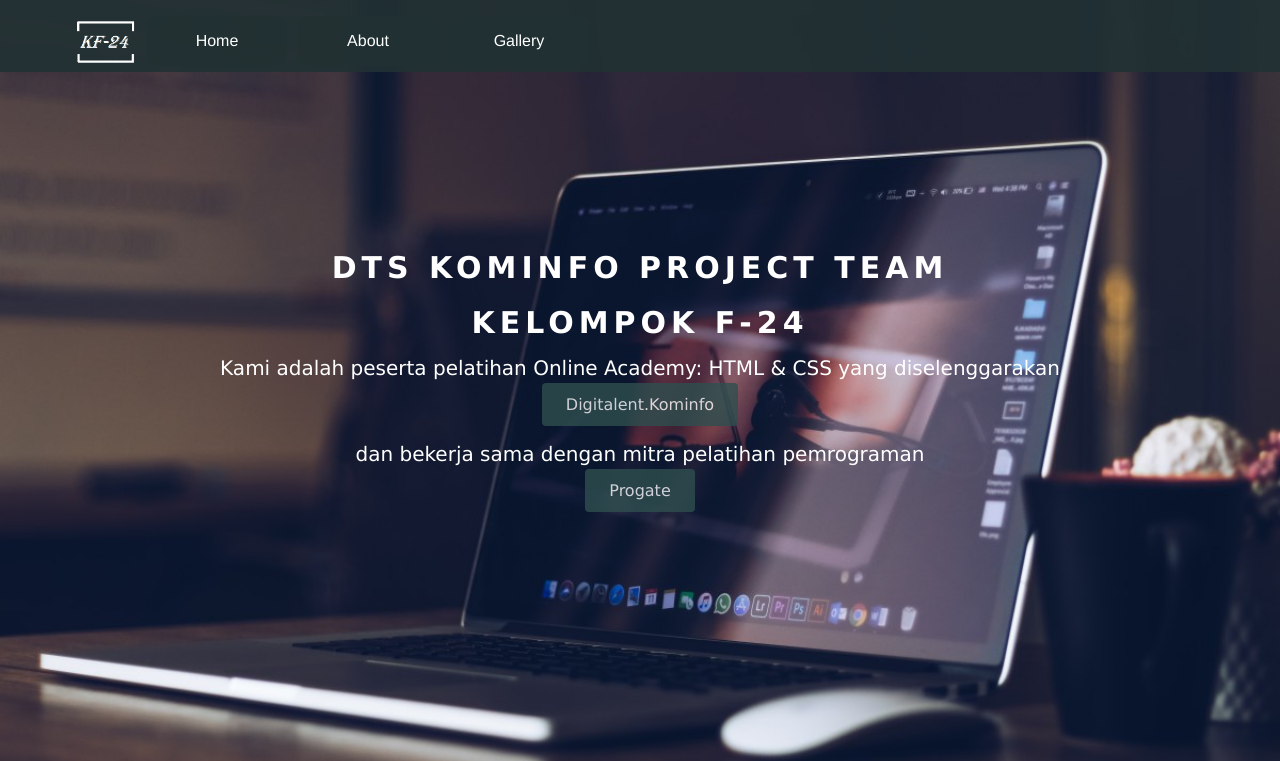
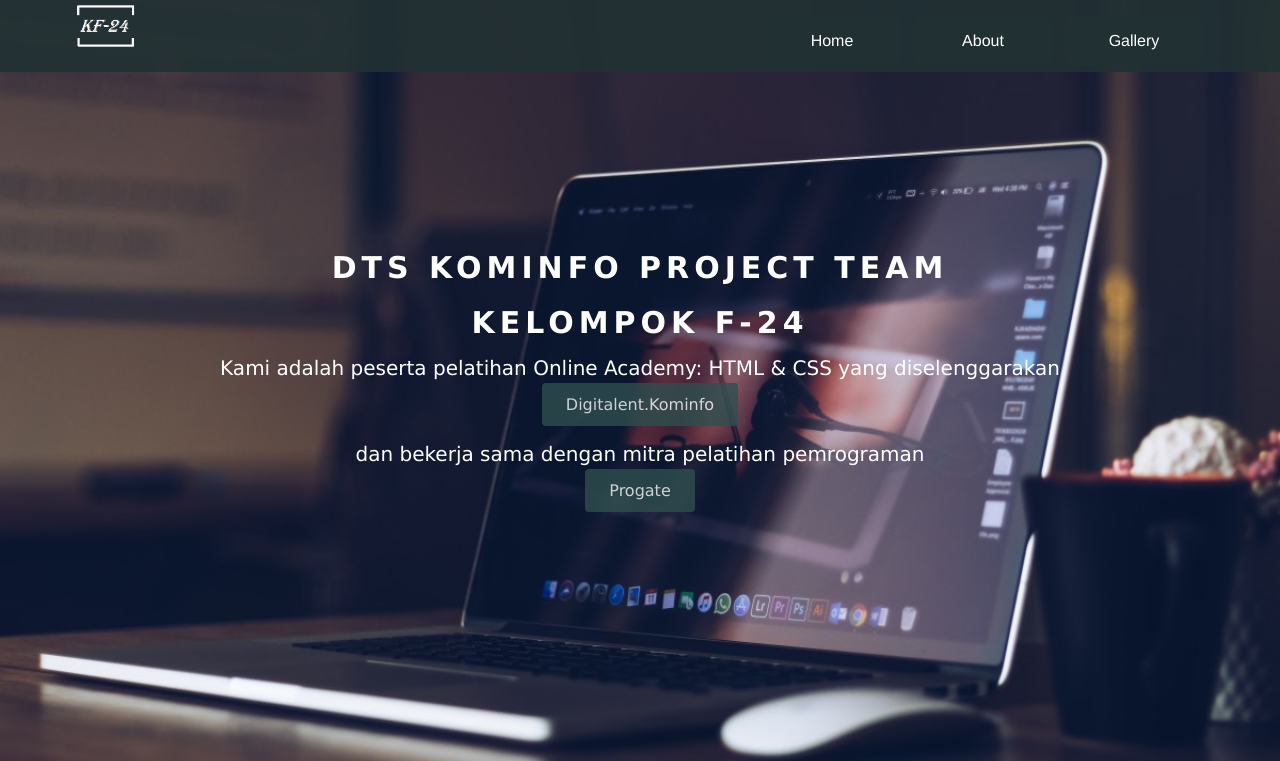
Before and after one commit to KF-24/profil-team, a PHP site: page / in a window 1280 px wide. Shown: the top 761 px of the page. Run offline with PHP 8.4, Linux system fonts and the light colour scheme.

Commit message:
Update stylesheet.css

```diff
--- a/css/stylesheet.css
+++ b/css/stylesheet.css
@@ -26,7 +26,9 @@ a {
   margin: 0 auto;
 }
 
-
+.right-menu {
+  float:right;
+}
 header {
   height: 72px;
   width: 100%;
```
